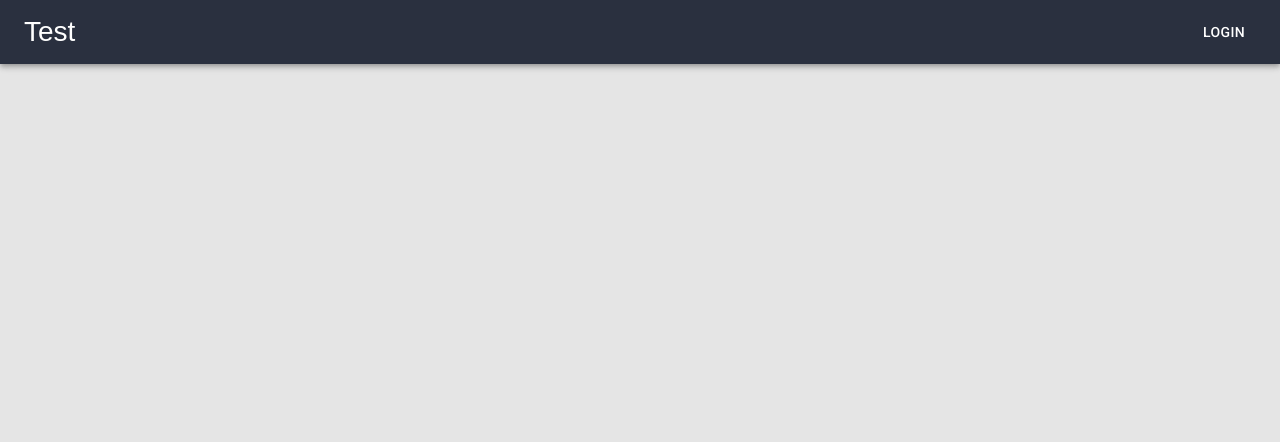
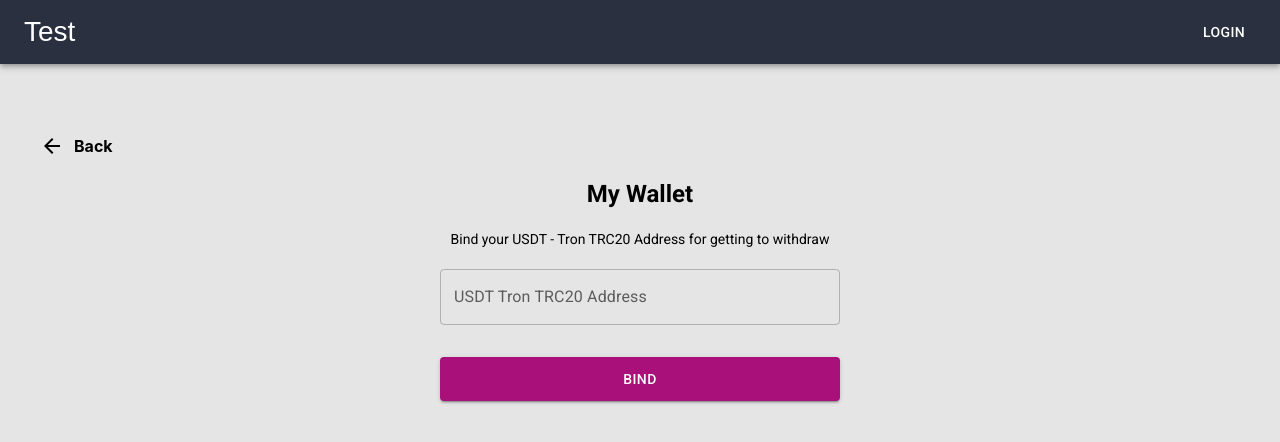
Before and after one commit to Harut101/test, a React (Create React App) app: page /wallet in a window 1280 px wide. Before the commit this address had no page. Shown: the top 442 px of the page. Built offline with nearby package versions, Linux system fonts and the light colour scheme.

Commit message:
add new page

```diff
--- /dev/null
+++ b/src/components/back/Back.jsx
@@ -0,0 +1,19 @@
+import { useNavigate } from "react-router-dom";
+import Box from "@mui/material/Box";
+import ArrowBack from "@mui/icons-material/ArrowBack";
+import Typography from "@mui/material/Typography";
+
+export default function Back({ url }) {
+  let navigate = useNavigate();
+  return (
+    <Box
+      sx={{ display: "flex", alignItems: "center", cursor: "pointer", mb: "20px" }}
+      onClick={() => navigate(url)}
+    >
+      <ArrowBack />
+      <Typography variant="p" sx={{ fontWeight: "bold", ml: "10px" }}>
+        Back
+      </Typography>
+    </Box>
+  );
+}
--- a/src/hooks/useForm.js
+++ b/src/hooks/useForm.js
@@ -48,8 +48,10 @@ const useForm = (schema, submitHandler) => {
     );
 
     const setValue = (name, value) => {
-        fieldRefs.current[`${name}Ref`].current.value = value;
-        setFormFields({ ...formFields, [name]: value });
+        setTimeout(() => {
+            fieldRefs.current[`${name}Ref`].current.value = value;
+            setFormFields({ ...formFields, [name]: value });
+        }, 300);
     };
 
     const getValue = (name) => formFields[name];
--- a/src/pages/index.js
+++ b/src/pages/index.js
@@ -4,6 +4,7 @@ import Login from "./login/Login";
 import Profile from "./profile/Profile";
 import Invest from "./invest/Invest";
 import Refer from "./refer/Refer";
+import Wallet from "./wallet/Wallet";
 
 function Pages() {
   return (
@@ -13,6 +14,7 @@ function Pages() {
       <Route path="/login" element={<Login />} />
       <Route path="/invest" element={<Invest />} />
       <Route path="/refer" element={<Refer />} />
+      <Route path="/wallet" element={<Wallet />} />
     </Routes>
   );
 }
--- a/src/pages/invest/Invest.jsx
+++ b/src/pages/invest/Invest.jsx
@@ -8,15 +8,18 @@ import ContentCopyIcon from "@mui/icons-material/ContentCopy";
 import Typography from "@mui/material/Typography";
 import { CopyToClipboard } from "react-copy-to-clipboard";
 import Tooltip from "@mui/material/Tooltip";
+import Back from "../../components/back/Back";
 
 const { required, number } = fv;
 
-function Registration() {
+function Invest() {
   const [copied, setCopied] = useState(false);
   const { register, errors, onSubmit } = useForm(formSchema, (formFields) => {
     console.log(formFields);
   });
   return (
+    <Box>
+      <Back url="/profile" />
       <Box
         sx={{
           width: "100%",
@@ -41,8 +44,11 @@ function Registration() {
             </Typography>
           </Box>
           <Box sx={{ mb: "20px" }}>
-          <Typography variant="p" sx={{ fontWeight: "bold", fontSize: "13px" }}>
-            TRON - TRC20 ADDRESS :
+            <Typography
+              variant="p"
+              sx={{ fontWeight: "bold", fontSize: "13px" }}
+            >
+              USDT - TRON  TRC20 ADDRESS :
             </Typography>
             <br />
             <Box
@@ -113,6 +119,7 @@ function Registration() {
           </Button>
         </Box>
       </Box>
+    </Box>
   );
 }
 
@@ -128,4 +135,4 @@ const formSchema = {
   },
 };
 
-export default Registration;
+export default Invest;
--- a/src/pages/profile/Profile.jsx
+++ b/src/pages/profile/Profile.jsx
@@ -78,7 +78,7 @@ function Profile() {
             <MenuCard image={"/images/team.jpg"} title="My Team" />
             <MenuCard image={"/images/refer.jpg"} title="Refer a Friend"  onClick={() => navigate("/refer")}/>
             <MenuCard image={"/images/send-msg.webp"} title="Send a Message" />
-            <MenuCard image={"/images/wallet.webp"} title="Wallet" />
+            <MenuCard image={"/images/wallet.webp"} title="Wallet" onClick={() => navigate("/wallet")}/>
             <MenuCard image={"/images/about-us.jpg"} title="About Us" />
           </Box>
         </Box>
--- a/src/pages/refer/Refer.jsx
+++ b/src/pages/refer/Refer.jsx
@@ -5,6 +5,7 @@ import Typography from "@mui/material/Typography";
 import { CopyToClipboard } from "react-copy-to-clipboard";
 import Tooltip from "@mui/material/Tooltip";
 import ImageListItem from "@mui/material/ImageListItem";
+import Back from "../../components/back/Back";
 
 function Refer() {
   const [copied, setCopied] = useState(false);
@@ -13,6 +14,7 @@ function Refer() {
   return (
     <Box>
       <Box sx={{ mb: "20px" }}>
+        <Back url="/profile" />
         <Typography
           variant="h5"
           sx={{ fontWeight: "bold", fontSize: "px", textAlign: "center" }}
--- /dev/null
+++ b/src/pages/wallet/Wallet.jsx
@@ -0,0 +1,148 @@
+import { useState } from "react";
+import Box from "@mui/material/Box";
+import TextField from "@mui/material/TextField";
+import Button from "@mui/material/Button";
+import useForm from "../../hooks/useForm";
+import fv from "../../services/fieldValidators";
+import Typography from "@mui/material/Typography";
+import Back from "../../components/back/Back";
+
+const { required } = fv;
+
+function Wallet() {
+  const [changeMode, setChangeMode] = useState(false);
+  const [address, setAddress] = useState("");
+
+  const { errors, register, onSubmit, setValue, getValue } = useForm(
+    formSchema,
+    (formFields) => {
+      setChangeMode(false);
+      setAddress(formFields.withDrawAddress);
+    }
+  );
+
+  const addressRegister = register("withDrawAddress");
+
+  return (
+    <Box>
+      <Back url="/profile" />
+      <Box
+        sx={{
+          width: "100%",
+          display: "flex",
+          flexDirection: "column",
+          alignItems: "center",
+          justifyContent: "center",
+        }}
+      >
+        <Box
+          sx={{
+            width: "100%",
+            maxWidth: 400,
+          }}
+        >
+          <Box sx={{ mb: "20px" }}>
+            <Typography
+              variant="h5"
+              sx={{ fontWeight: "bold", textAlign: "center" }}
+            >
+              My Wallet
+            </Typography>
+          </Box>
+          {!address && (
+            <Box sx={{ mb: "20px" }}>
+              <Typography
+                variant="h5"
+                sx={{ fontSize: "14px", textAlign: "center" }}
+              >
+                Bind your USDT - Tron TRC20 Address for getting to withdraw
+              </Typography>
+            </Box>
+          )}
+          {address && !changeMode && (
+            <Box
+              sx={{
+                maxWidth: "90%",
+                whiteSpace: "nowrap",
+                overflow: "hidden",
+                textOverflow: "ellipsis",
+                mb: "10px",
+              }}
+            >
+              <Typography
+                variant="p"
+                sx={{
+                  fontSize: "14px",
+                  textAlign: "center",
+                  fontWeight: "600",
+                }}
+              >
+                Crypto Address
+              </Typography>
+              <br />
+              <Typography
+                variant="p"
+                sx={{
+                  fontSize: "16px",
+                  textAlign: "center",
+                  fontWeight: "bold",
+                }}
+              >
+                {address}
+              </Typography>
+            </Box>
+          )}
+          {(!address || changeMode) && (
+            <TextField
+              label="USDT Tron TRC20 Address"
+              variant="outlined"
+              fullWidth
+              value={getValue("withDrawAddress")}
+              sx={{ mb: 4 }}
+              error={!!errors["withDrawAddress"]}
+              helperText={errors["withDrawAddress"]}
+              {...addressRegister}
+            />
+          )}
+          {(!address || changeMode) && (
+            <Button
+              onClick={onSubmit}
+              variant="contained"
+              color="primary"
+              fullWidth
+              sx={{ padding: "10px" }}
+            >
+              bind
+            </Button>
+          )}
+          {address && !changeMode && (
+            <Button
+              onClick={() => {
+                setValue("withDrawAddress", address);
+                setChangeMode(true);
+              }}
+              variant="contained"
+              color="primary"
+              fullWidth
+              sx={{ padding: "10px" }}
+            >
+              Change
+            </Button>
+          )}
+        </Box>
+      </Box>
+    </Box>
+  );
+}
+
+const formSchema = {
+  initialValues: {
+    withDrawAddress: "",
+  },
+
+  validators: {
+    withDrawAddress: [required()],
+  },
+};
+
+export default Wallet;
```
Lines whose indentation alone changed are shown as unchanged.
